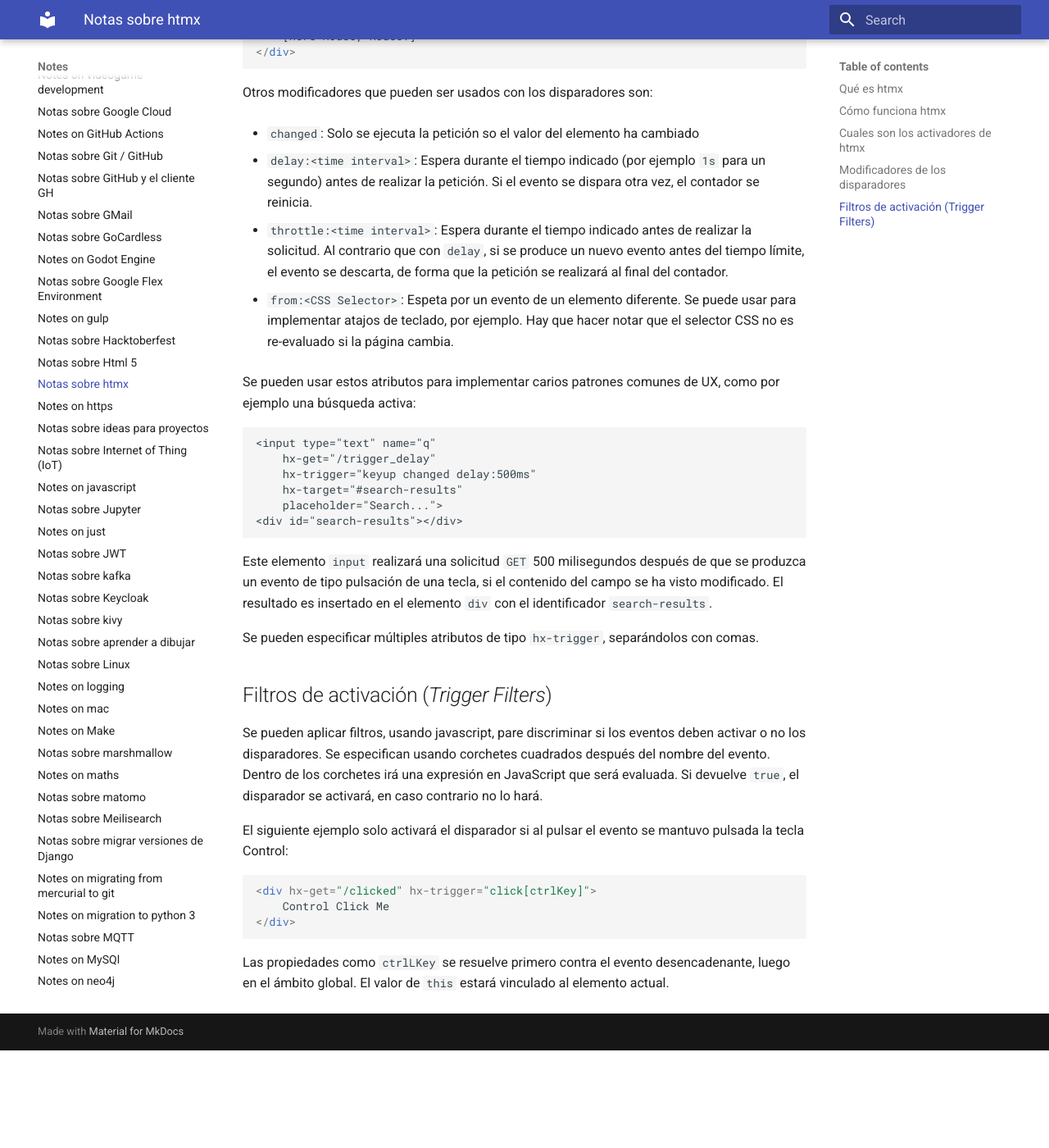
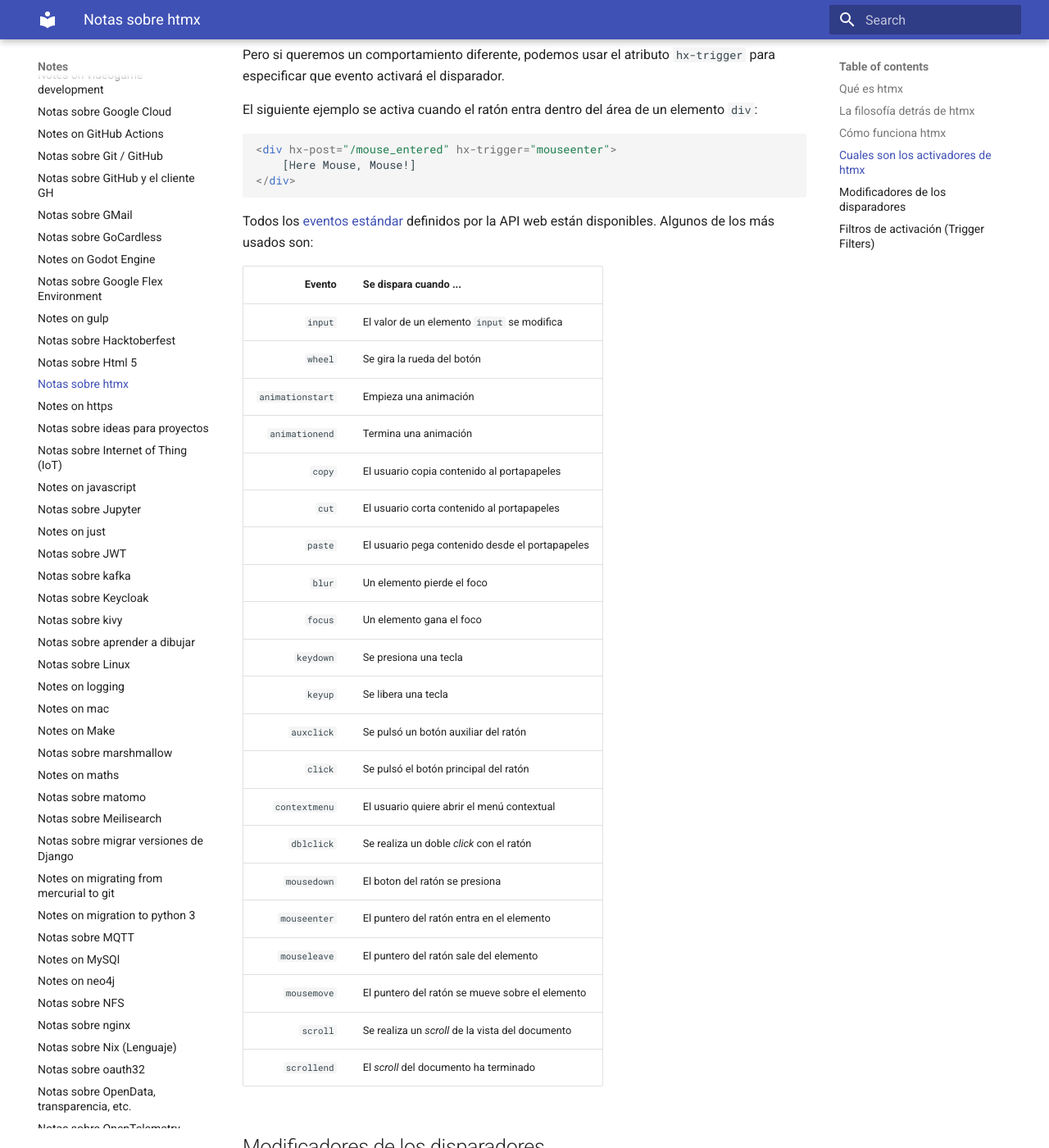
Before and after one commit to euribates/notes, an MkDocs documentation site: the page built from source/notes-on-htmx.md, in a window 1280 px wide and 1400 px high, scrolled down 1900 px. Shown: the whole window at 82% size. Built offline with MkDocs 1.6.1 and Material for MkDocs 9.7.7, drawn with Linux system fonts in a browser that asks for light colours; before the commit the page ends 3181 px from its top, so only the background shows below that; some of the changed text lies outside the part shown.

Commit message:
Notas sobre htmx y linux

````diff
--- a/source/notes-on-htmx.md
+++ b/source/notes-on-htmx.md
@@ -19,10 +20,31 @@
 Está libre de dependencias, y es orientada al navegador. Esto significa
 que usarla es tan sencillo como añadir una etiqueta `script` en la
 sección `head`. No son necesarios procesos previos antes de usarlo. En otras
-palabras, no hace falta javascript en el servidor: Ni
+palabras, no hace falta Javascript en el servidor: Ni
 [node](https://nodejs.org/es), ni [npm](https://www.npmjs.com/) o similares.
 
 - [Documentación oficial de htmx](https://htmx.org/docs/)
+
+## La filosofía detrás de htmx
+
+La idea es extender y generalizar las ideas principales de HTML como
+_hipertexto_, abriendo más posibilidades directamente en el lenguaje:
+
+- Ahora cualquier elemento, no solo enlaces o formularios, puede
+  desencadenar una petición HTTP.
+
+- Ahora cualquier evento, no solo los _clicks_ del ratón, puede disparar
+  acciones
+
+- Ahora se puede usar cualquier verbo definido en HTTP, no solo `GET` y
+  `POST`.
+
+- Ahora cualquier elemento, no solo la totalidad de la ventana, puede
+  ser el objetivo de una actualización.
+
+Usando HTML, el servidor normalmente responde contenido HTML, no JSON.
+Esto se mantiene alineado con el modelo original de la web.
+
 
 ## Cómo funciona htmx
 
@@ -64,12 +86,11 @@
 
 - Todo lo demás se activa con un evento `click`.
 
-Si queremos un comportamiento diferente, podemos usar el atributo `hx-trigger`
-para especificar que evento activará el disparador.
+Pero si queremos un comportamiento diferente, podemos usar el atributo
+`hx-trigger` para especificar que evento activará el disparador.
 
-
-El siguiente ejemplo se activa cuando el ratón entra dentro del área
-de un elemento `div`:
+El siguiente ejemplo se activa cuando el ratón entra dentro del área de
+un elemento `div`:
 
 ```html
 <div hx-post="/mouse_entered" hx-trigger="mouseenter">
@@ -77,11 +98,42 @@
 </div>
 ```
 
+Todos los [eventos
+estándar](https://developer.mozilla.org/en-US/docs/Web/API/Element#events)
+definidos por la API web están disponibles. Algunos de los más usados
+son:
+
+|  Evento          | Se dispara cuando ...                             |
+|-----------------:|---------------------------------------------------|
+| `input`          | El valor de un elemento `input` se modifica       |
+| `wheel`          | Se gira la rueda del botón                        |
+| `animationstart` | Empieza una animación                             |
+| `animationend`   | Termina una animación                             |
+| `copy`           | El usuario copia contenido al portapapeles        |
+| `cut`            | El usuario corta contenido al portapapeles        |
+| `paste`          | El usuario pega contenido desde el portapapeles   |
+| `blur`           | Un elemento pierde el foco                        |
+| `focus`          | Un elemento gana el foco                          |
+| `keydown`        | Se presiona una tecla                             |
+| `keyup`          | Se libera una tecla                               |
+| `auxclick`       | Se pulsó un botón auxiliar del ratón              |
+| `click`          | Se pulsó el botón principal del ratón             |
+| `contextmenu`    | El usuario quiere abrir el menú contextual        |
+| `dblclick`       | Se realiza un doble _click_ con el ratón          |
+| `mousedown`      | El boton del ratón se presiona                    |
+| `mouseenter`     | El puntero del ratón entra en el elemento         |
+| `mouseleave`     | El puntero del ratón sale del elemento            |
+| `mousemove`      | El puntero del ratón se mueve sobre el elemento   |
+| `scroll`         | Se realiza un _scroll_ de la vista del documento  |
+| `scrollend`      | El _scroll_ del documento ha terminado            |
+
+
+
 ## Modificadores de los disparadores
 
 Un disparador acepta también algunos modificadores que cambian su
-comportamiento. Por ejemplo, si queremos que una solicitud **solo ocurra una
-vez**, podemos incluir el modificador `once` en el disparador:
+comportamiento. Por ejemplo, si queremos que una solicitud **solo ocurra
+una vez**, podemos incluir el modificador `once` en el disparador:
 
 ```html
 <div hx-post="/mouse_entered" hx-trigger="mouseenter once">
@@ -91,25 +143,27 @@
 
 Otros modificadores que pueden ser usados con los disparadores son:
 
-- `changed`: Solo se ejecuta la petición so el valor del elemento ha cambiado
+- `changed`: Solo se ejecuta la petición si el valor del elemento ha
+  cambiado
 
-- `delay:<time interval>`: Espera durante el tiempo indicado (por ejemplo `1s` para
-un segundo) antes de realizar la petición. Si el evento se dispara otra vez, el
-contador se reinicia.
+- `delay:<time interval>`: Espera durante el tiempo indicado (por
+  ejemplo `1s` para un segundo) antes de realizar la petición. Si el
+  evento se dispara otra vez, el contador se reinicia.
 
-- `throttle:<time interval>`: Espera durante el tiempo indicado antes de realizar
-la solicitud. Al contrario que con `delay`, si se produce un nuevo evento
-antes del tiempo límite, el evento se descarta, de forma que la petición se
-realizará al final del contador.
+- `throttle:<time interval>`: Espera durante el tiempo indicado antes de
+  realizar la solicitud. Al contrario que con `delay`, si se produce un
+  nuevo evento antes del tiempo límite, el evento se descarta, de forma
+  que la petición se realizará al final del contador.
 
-- `from:<CSS Selector>`: Espeta por un evento de un elemento diferente. Se puede usar
-para implementar atajos de teclado, por ejemplo. Hay que hacer notar que el
-selector CSS no es re-evaluado si la página cambia.
+- `from:<CSS Selector>`: Espeta por un evento de un elemento diferente.
+  Se puede usar para implementar atajos de teclado, por ejemplo. Hay que
+  hacer notar que el selector CSS no es re-evaluado si la página cambia.
 
-Se pueden usar estos atributos para implementar carios patrones comunes de UX,
-como por ejemplo una búsqueda activa:
+Se pueden usar estos atributos para implementar varios patrones comunes
+de UX, como por ejemplo una búsqueda activa:
 
-```
+
+```html
 <input type="text" name="q"
     hx-get="/trigger_delay"
     hx-trigger="keyup changed delay:500ms"
@@ -118,21 +172,21 @@
 <div id="search-results"></div>
 ```
 
-Este elemento `input` realizará una solicitud `GET` 500 milisegundos después de
-que se produzca un evento de tipo pulsación de una tecla, si el contenido del
-campo se ha visto modificado. El resultado es insertado en el elemento `div` con
-el identificador `search-results`.
+Este elemento `input` realizará una solicitud `GET` 500 milisegundos
+después de que se produzca un evento de tipo pulsación de una tecla, si
+el contenido del campo se ha visto modificado. El resultado es insertado
+en el elemento `div` con el identificador `search-results`.
 
-Se pueden especificar múltiples atributos de tipo `hx-trigger`, separándolos con
-comas.
+Se pueden especificar múltiples atributos de tipo `hx-trigger`,
+separándolos con comas.
 
 ## Filtros de activación (_Trigger Filters_)
 
-Se pueden aplicar filtros, usando javascript, pare discriminar si los eventos
-deben activar o no los disparadores. Se especifican usando corchetes cuadrados
-después del nombre del evento. Dentro de los corchetes irá una expresión en
-JavaScript que será evaluada. Si devuelve `true`, el disparador se activará, en caso
-contrario no lo hará.
+Se pueden aplicar filtros, usando Javascript, para discriminar si los
+eventos deben activar o no los disparadores. Se especifican usando
+corchetes cuadrados después del nombre del evento. Dentro de los
+corchetes irá una expresión en JavaScript que será evaluada. Si devuelve
+`true`, el disparador se activará, en caso contrario no lo hará.
 
 El siguiente ejemplo solo activará el disparador si al pulsar el evento
 se mantuvo pulsada la tecla Control:
@@ -144,5 +198,5 @@
 ```
 
 Las propiedades como `ctrlLKey` se resuelve primero contra el evento
-desencadenante, luego en el ámbito global. El valor de `this` estará vinculado
-al elemento actual.
+desencadenante, luego en el ámbito global. El valor de `this` estará
+vinculado al elemento actual.
````
Also changed, not shown: other parts of source/notes-on-htmx.md (+4 -3 lines), source/notes-on-linux.md (+23 -0 lines).
